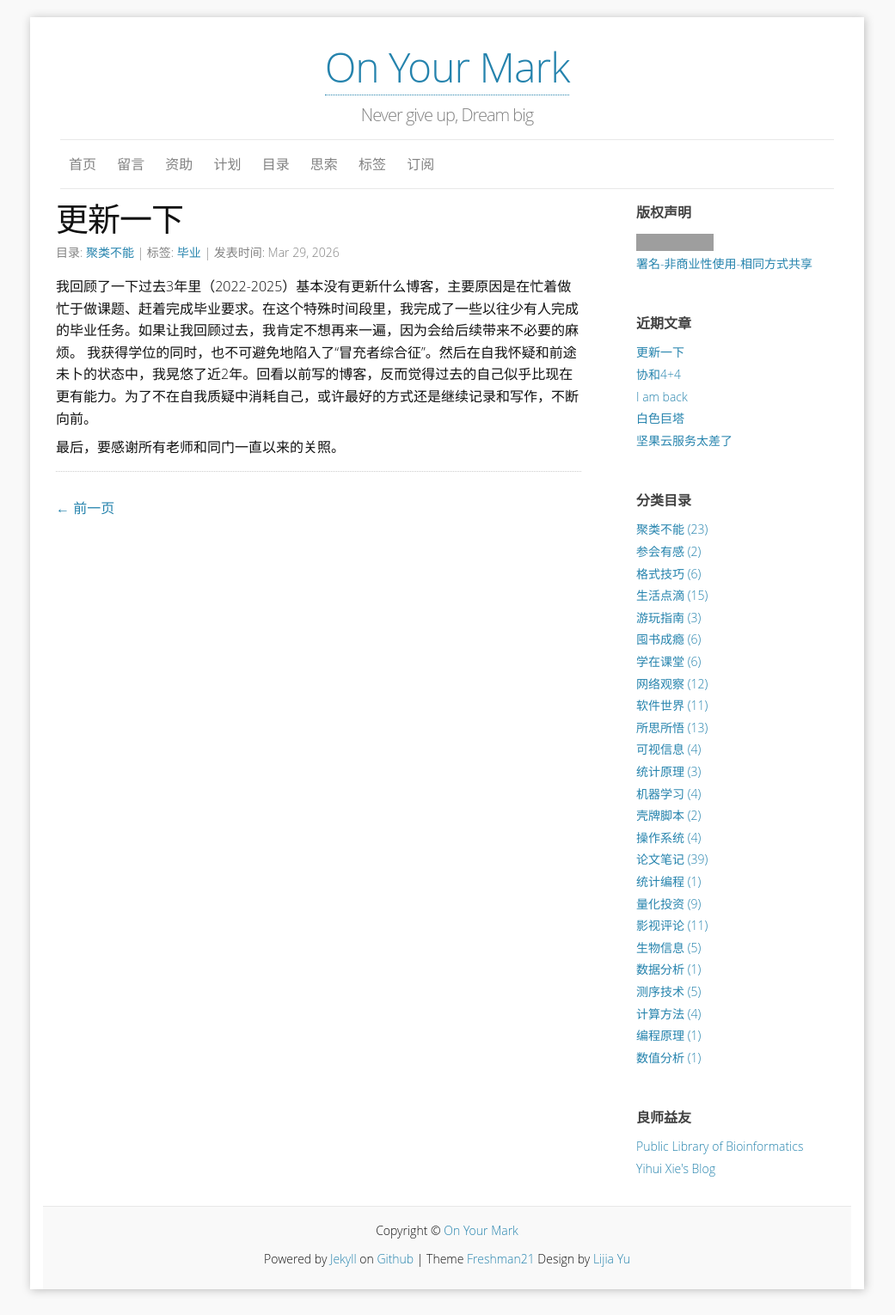
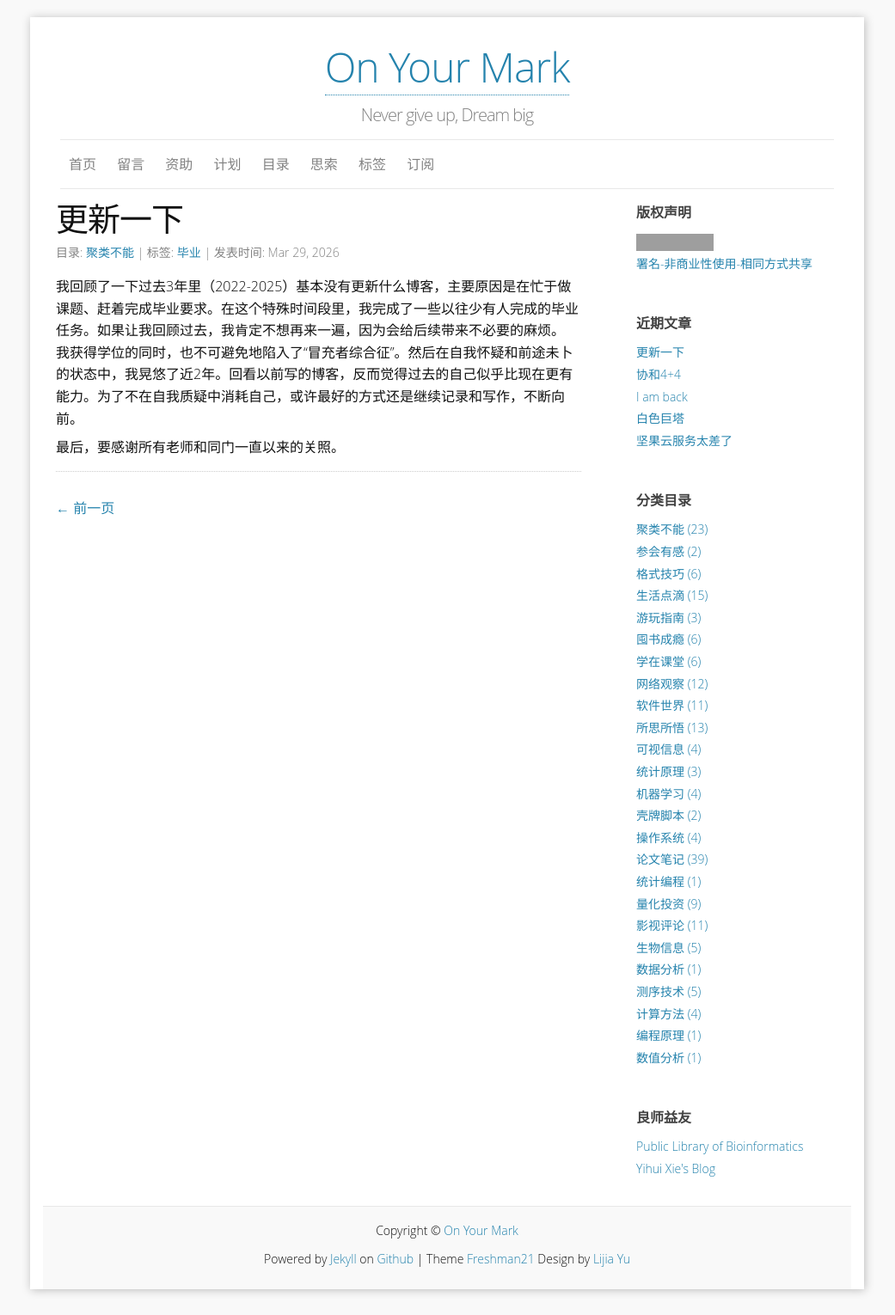
Before and after one commit to yulijia/cn, a Jekyll site: the page built from _posts/2026-03-29-an-update.md, in a window 1280 px wide. Shown: the whole page at 86% size, without its empty margins (120-1161 px from the left). Built offline with Jekyll 4.4.1, drawn with Linux system fonts in a browser that asks for light colours; comment, search, counter and statistics services are not loaded; grey boxes are pictures that could not be loaded.

Commit message:
fix typo

```diff
--- a/_posts/2026-03-29-an-update.md
+++ b/_posts/2026-03-29-an-update.md
@@ -8,6 +8,6 @@ tags:
 - 毕业
 ---
 
-我回顾了一下过去3年里（2022-2025）基本没有更新什么博客，主要原因是在忙着做忙于做课题、赶着完成毕业要求。在这个特殊时间段里，我完成了一些以往少有人完成的毕业任务。如果让我回顾过去，我肯定不想再来一遍，因为会给后续带来不必要的麻烦。 我获得学位的同时，也不可避免地陷入了“冒充者综合征”。然后在自我怀疑和前途未卜的状态中，我晃悠了近2年。回看以前写的博客，反而觉得过去的自己似乎比现在更有能力。为了不在自我质疑中消耗自己，或许最好的方式还是继续记录和写作，不断向前。
+我回顾了一下过去3年里（2022-2025）基本没有更新什么博客，主要原因是在忙于做课题、赶着完成毕业要求。在这个特殊时间段里，我完成了一些以往少有人完成的毕业任务。如果让我回顾过去，我肯定不想再来一遍，因为会给后续带来不必要的麻烦。 我获得学位的同时，也不可避免地陷入了“冒充者综合征”。然后在自我怀疑和前途未卜的状态中，我晃悠了近2年。回看以前写的博客，反而觉得过去的自己似乎比现在更有能力。为了不在自我质疑中消耗自己，或许最好的方式还是继续记录和写作，不断向前。
 
 最后，要感谢所有老师和同门一直以来的关照。
```
